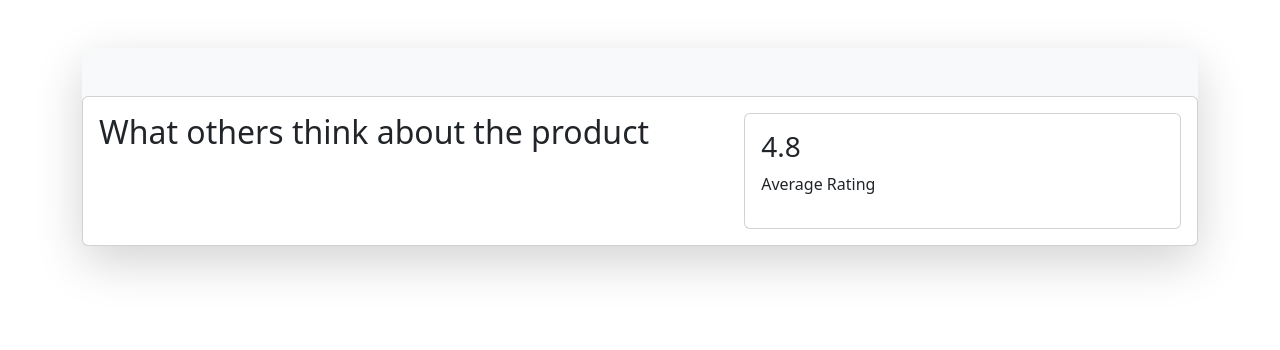
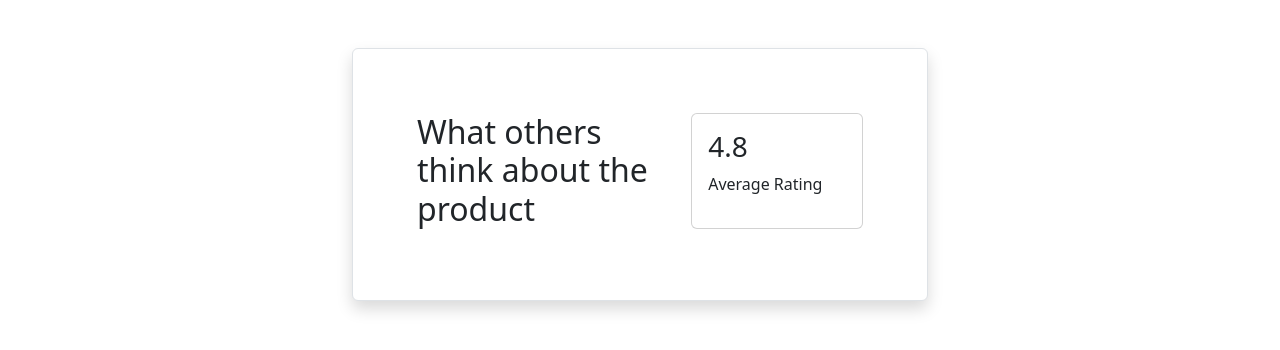
Before and after one commit to NatnichaMavungnutool/Rating-component-reg, a plain HTML site: page index.html in a window 1280 px wide. Drawn offline with Linux system fonts and the light colour scheme.

Commit message:
Build the structure (#1)

```diff
--- a/css/style.css
+++ b/css/style.css
@@ -0,0 +1,5 @@
+@media (min-width: 600px) {
+    .container{
+        max-width: 600px;
+    }
+}
--- a/index.html
+++ b/index.html
@@ -6,14 +6,14 @@
     <meta name="viewport" content="width=device-width, initial-scale=1.0" />
     <link rel="stylesheet" href="css/bootstrap.min.css" />
     <link rel="stylesheet" href="css/style.css" />
+    <link rel="stylesheet" href="https://cdnjs.cloudflare.com/ajax/libs/font-awesome/7.3.1/css/all.min.css">
     <title>Rating component</title>
   </head>
   <body>
     <div class="container">
-      <div class="card bg-light rounded-4 border-0 mt-5 shadow-lg">
-      <div class="card mt-5">
+      <div class="card mt-5 bg -light shadow - lg border - 0 rounded -4">
         <div class="card-body">
-          <div class="row p-7">
+          <div class="row p-5">
             <div class="col-7">
               <h2>What others think about the product</h2>
             </div>
@@ -22,10 +22,6 @@
                 <div class="card-body">
                   <h3>4.8</h3>
                   <p>Average Rating</p>
-                        </div>
-                      </div>
-                    </div>
-                  </div>
                 </div>
               </div>
             </div>
```
